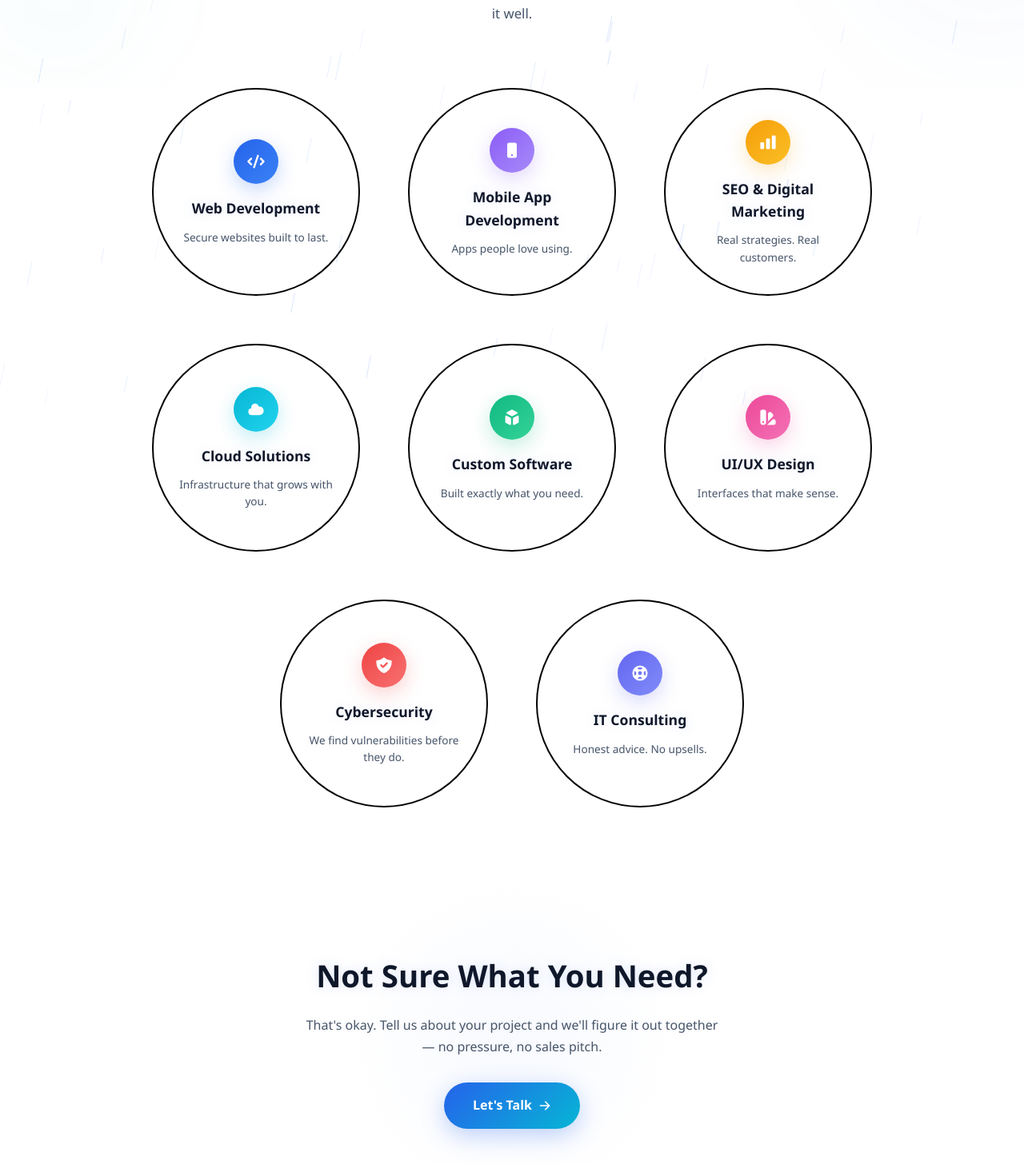
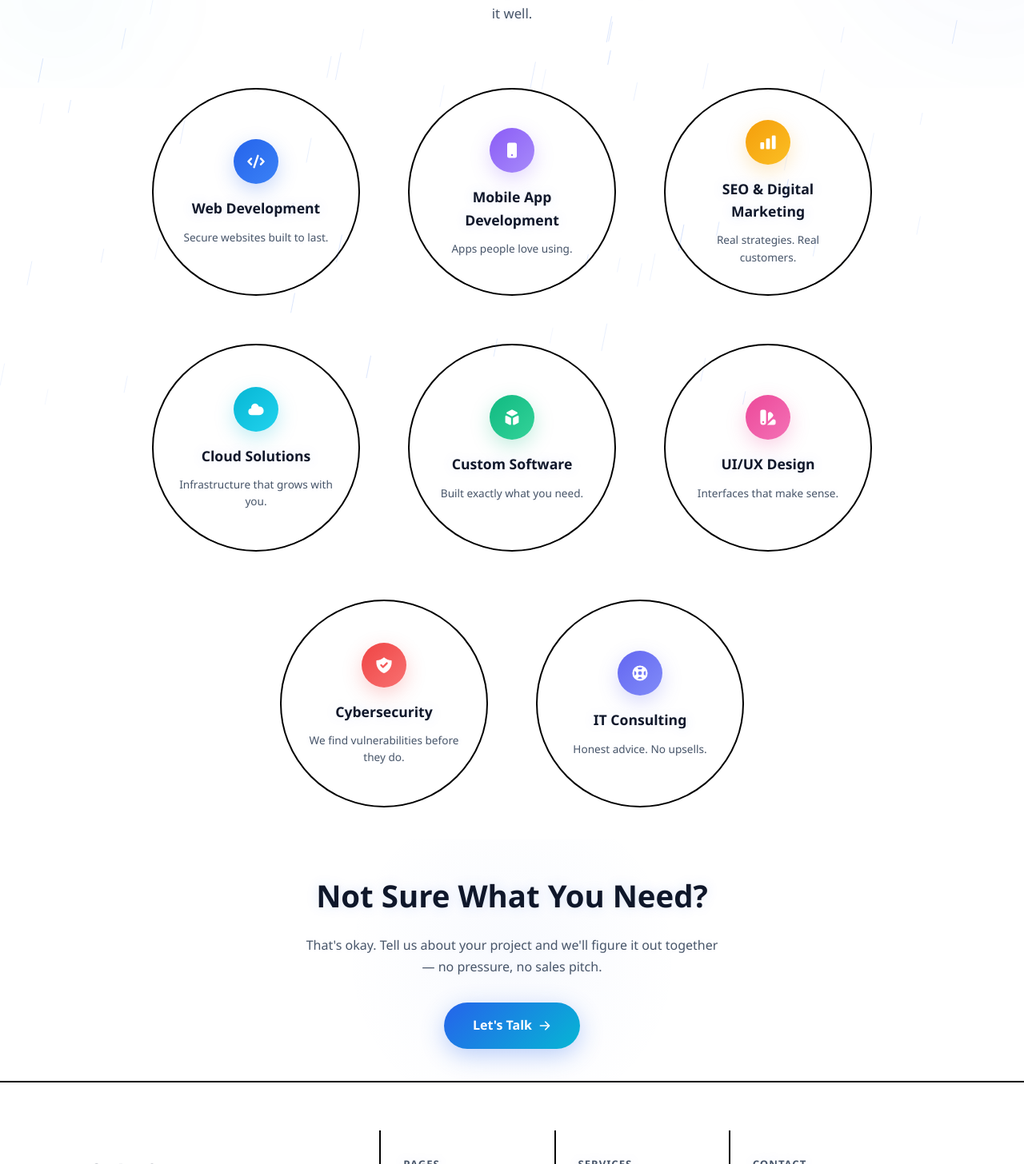
Before and after one commit to v72727835-bit/NEXORATECH, a React (Vite) app in the folder client/: page /services in a window 1280 px wide. Shown: the part 294-1750 px from the top of the page at 80% size. Built offline with nearby package versions, Linux system fonts and the light colour scheme.

Commit message:
Reduce gap between services grid and CTA section

```diff
--- a/client/src/pages/Services.jsx
+++ b/client/src/pages/Services.jsx
@@ -93,7 +93,7 @@ function Services() {
         </div>
       </section>
 
-      <section style={{ padding: '0 0 100px', background: 'var(--bg)', perspective: '1200px' }}>
+      <section style={{ padding: '0 0 40px', background: 'var(--bg)', perspective: '1200px' }}>
         <div className="container">
           <div style={{
             display: 'flex', flexWrap: 'wrap', justifyContent: 'center',
@@ -161,7 +161,7 @@ function Services() {
       </section>
 
       <section style={{
-        padding: '80px 0', textAlign: 'center',
+        padding: '40px 0', textAlign: 'center',
         background: 'var(--bg)', position: 'relative', overflow: 'hidden'
       }}>
         <div style={{
```
